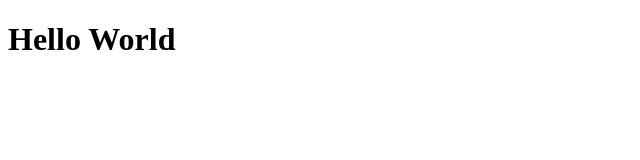
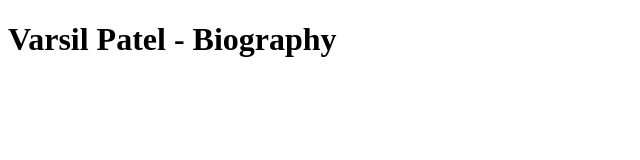
Before and after one commit to VarsilP27/LAB-01, a plain HTML site: page index.html in a window 1280 px wide. Shown: the whole page, without its empty margins (0-640 px from the left). Drawn offline with Linux system fonts and the light colour scheme.

Commit message:
Changed title and h1

```diff
--- a/index.html
+++ b/index.html
@@ -4,9 +4,9 @@
     <meta charset="UTF-8">
     <meta http-equiv="X-UA-Compatible" content="IE=edge">
     <meta name="viewport" content="width=device-width, initial-scale=1.0">
-    <title>My First HTML page</title>
+    <title>Varsil Patel - Biography</title>
 </head>
 <body>
-    <h1>Hello World</h1>
+    <h1>Varsil Patel - Biography</h1>
 </body>
 </html>
```
